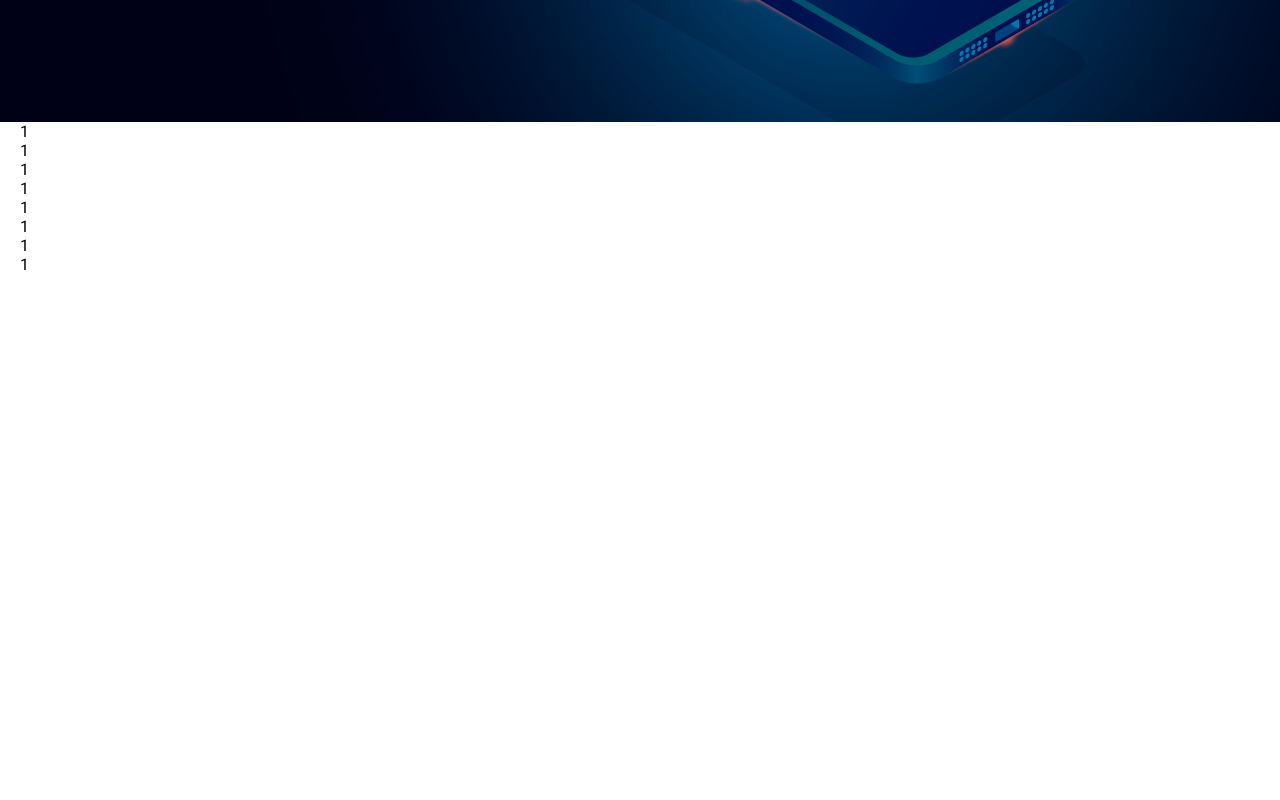
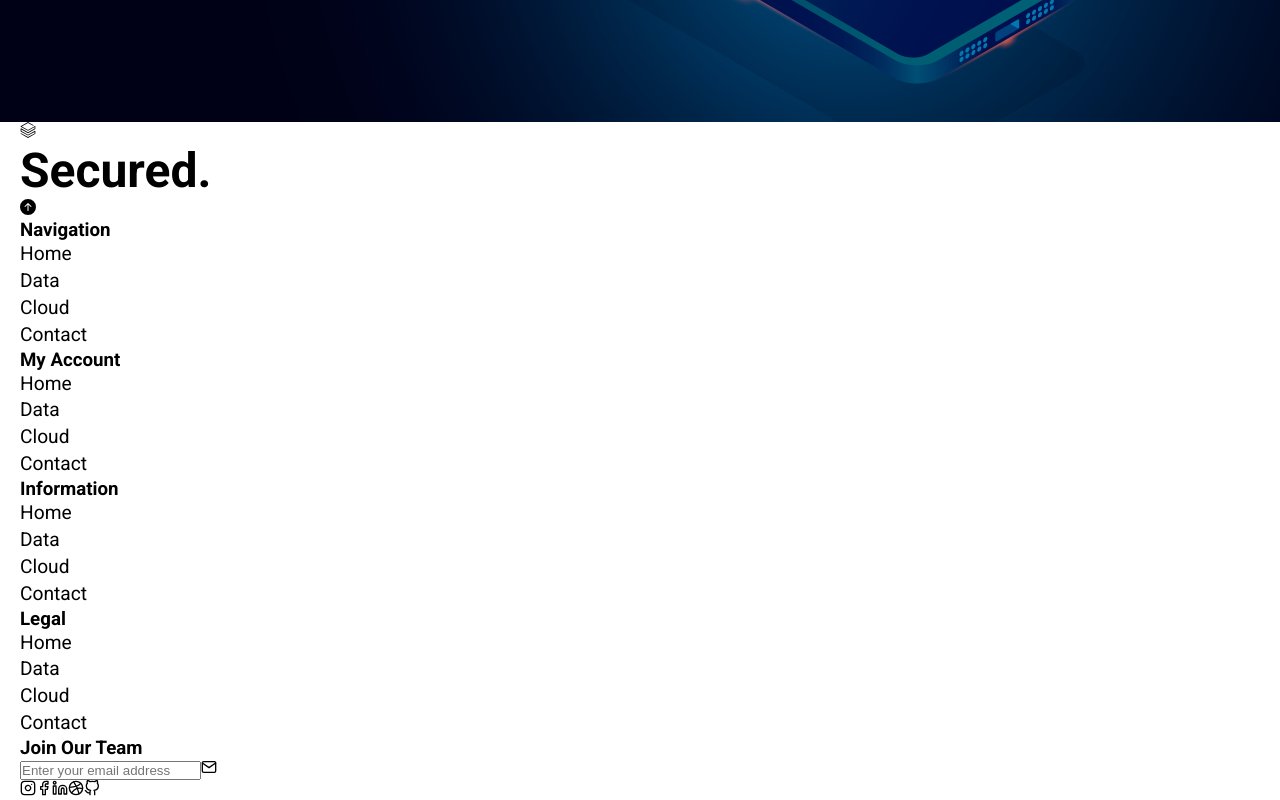
Before and after one commit to Medvedev-Savelii/react-website-data-secure-app, a React (Create React App) app: page / in a window 1280 px wide. Shown: the part 2278-3078 px from the top of the page. Before the commit the page ends 2552 px from the top, so only its background shows below. Built offline with nearby package versions, Linux system fonts and the light colour scheme.

Commit message:
fiver-commit

```diff
--- a/src/components/footer/Footer.jsx
+++ b/src/components/footer/Footer.jsx
@@ -1,20 +1,71 @@
 import React from "react";
 import "./FooterStyles.css";
+import { SiDatabricks } from "react-icons/si";
+import { BsFillArrowUpCircleFill } from "react-icons/bs";
+import {
+  FiMail,
+  FiFacebook,
+  FiGithub,
+  FiInstagram,
+  FiLinkedin,
+  FiDribbble,
+} from "react-icons/fi";
+
 const Footer = () => {
   return (
     <div className="footer">
       <div className="container">
-        <div className="content">
-          <ul>
-            <li>1</li>
-            <li>1</li>
-            <li>1</li>
-            <li>1</li>
-            <li>1</li>
-            <li>1</li>
-            <li>1</li>
-            <li>1</li>
-          </ul>
+        <div className="top">
+          <div className="logo-footer">
+            <SiDatabricks className="icon" />
+            <h2>Secured.</h2>
+          </div>
+          <BsFillArrowUpCircleFill className="icon" />
+        </div>
+        <div className="col-container">
+          <div className="col">
+            <h3>Navigation</h3>
+            <p>Home</p>
+            <p>Data</p>
+            <p>Cloud</p>
+            <p>Contact</p>
+          </div>
+
+          <div className="col">
+            <h3>My Account</h3>
+            <p>Home</p>
+            <p>Data</p>
+            <p>Cloud</p>
+            <p>Contact</p>
+          </div>
+
+          <div className="col">
+            <h3>Information</h3>
+            <p>Home</p>
+            <p>Data</p>
+            <p>Cloud</p>
+            <p>Contact</p>
+          </div>
+
+          <div className="col">
+            <h3>Legal</h3>
+            <p>Home</p>
+            <p>Data</p>
+            <p>Cloud</p>
+            <p>Contact</p>
+          </div>
+          <form>
+            <h3>Join Our Team</h3>
+            <input type="email" placeholder="Enter your email address" />
+            <FiMail className="mail-icon" />
+            <div className="social-group">
+              <FiInstagram className="social-icon" />
+              <FiFacebook className="social-icon" />
+              <FiLinkedin className="social-icon" />
+              <FiDribbble className="social-icon" />
+              <FiGithub className="social-icon" />
+            </div>
+          </form>
         </div>
       </div>
     </div>
```
